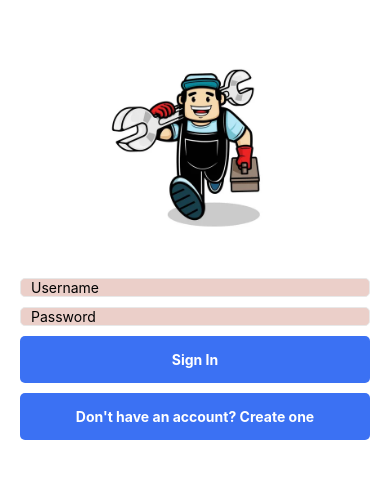
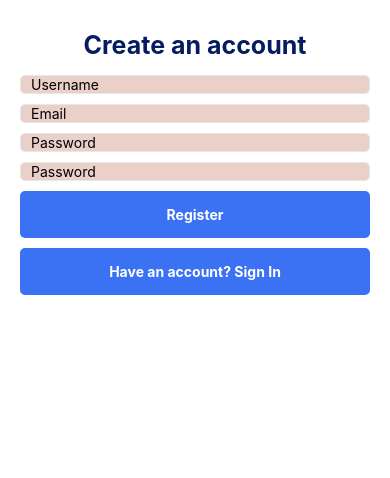
Before and after one commit to jsolano0112/App-react-native, a React Native app: screen / in a window 390 px wide. Shown: the top 478 px of the page. Built offline with nearby package versions, Linux system fonts and the light colour scheme.

Commit message:
SignUp added

```diff
--- a/App.tsx
+++ b/App.tsx
@@ -9,12 +9,13 @@ import {
   Text,
   View,
 } from 'react-native';
+import SignUpScreen from './src/screens/SignUpScreen/SignUpScreen';
 
 
 const App = () => {
   return (
     <SafeAreaView style={styles.root}>
-      <SignInScreen/>
+      <SignUpScreen/>
     </SafeAreaView>
   )
 }
--- /dev/null
+++ b/src/screens/SignUpScreen/Index.js
@@ -0,0 +1 @@
+export {default} from './SignUpScreen'
--- /dev/null
+++ b/src/screens/SignUpScreen/SignUpScreen.js
@@ -0,0 +1,74 @@
+import React, { useState } from "react";
+import { View, Text, StyleSheet, useWindowDimensions } from 'react-native'
+import Logo from '../../../assets/images/logo.jpg';
+import CustomInput from "../../components/CustomInput/CustomInput";
+import CustomButton from "../../components/CustomButton/CustomButton";
+
+
+const SignUpScreen = () => {
+    const [username, setUsername] = useState('');
+    const [password, setPassword] = useState('');
+    const [email, setEmail] = useState('');
+    const [passwordRepeat, setPasswordRepeat] = useState('');
+
+    const { height } = useWindowDimensions();
+
+    const onRegisterPressed = () => {
+        console.warn("Register")
+    }
+
+    const onSignInPress = () => {
+        console.warn("Register")
+    }
+
+    return (
+        <View style={styles.root}>
+            <Text style={styles.title}>Create an account</Text>
+
+            <CustomInput
+                placeholder="Username"
+                value={username}
+                setValue={setUsername} />
+
+            <CustomInput
+                placeholder="Email"
+                value={email}
+                setValue={setEmail} />
+
+            <CustomInput
+                placeholder="Password"
+                value={password}
+                setValue={setPassword}
+                secureTextEntry={true} />
+
+            <CustomInput
+                placeholder="Password"
+                value={passwordRepeat}
+                setValue={setPasswordRepeat}
+                secureTextEntry={true} />
+
+            <CustomButton text="Register" onPress={onRegisterPressed} />
+            <CustomButton text="Have an account? Sign In" onPress={onSignInPress}/>
+        </View>
+    )
+}
+
+const styles = StyleSheet.create({
+    root: {
+        alignItems: 'center',
+        padding: 20,
+    },
+    logo: {
+        width: '70%',
+        maxWidth: 300,
+        maxHeight: 300,
+    },
+    title: {
+        fontSize: 25,
+        fontWeight: 'bold',
+        color: '#051C60',
+        margin: 10,
+    },
+});
+
+export default SignUpScreen
```
